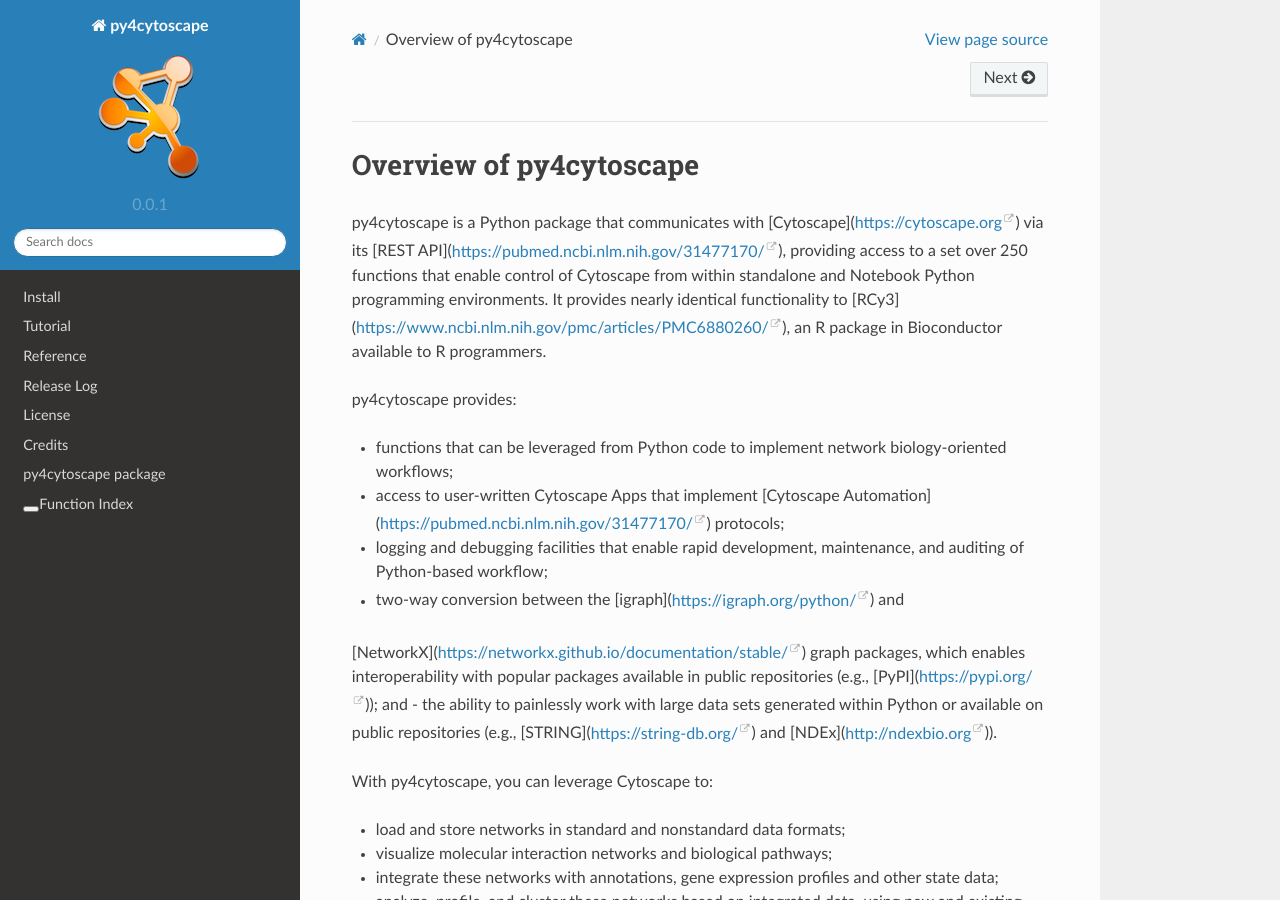
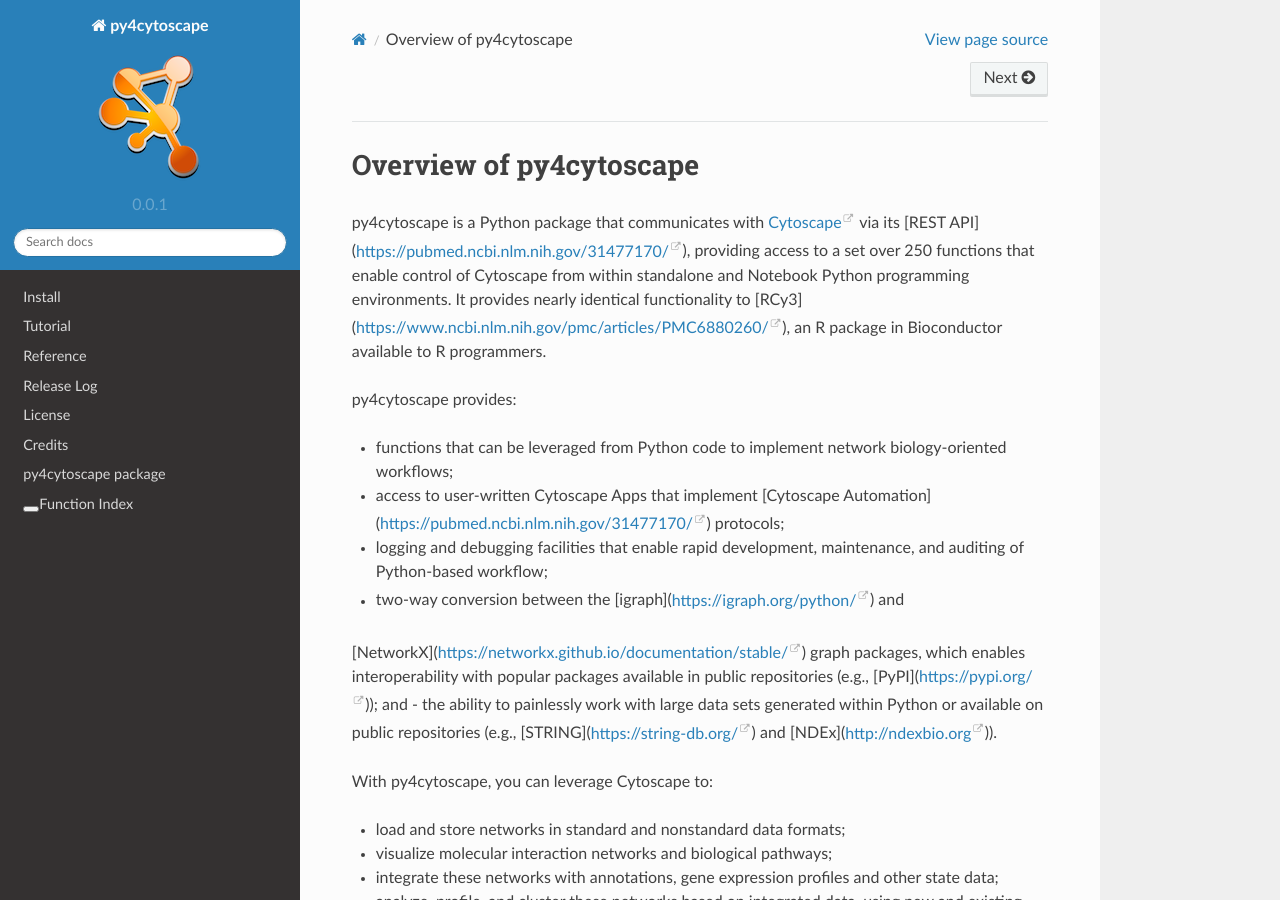
Before and after one commit to cytoscape/py4cytoscape, a Sphinx documentation site: the page built from doc/index.rst, in a window 1280 px wide and 900 px high. Built offline with Sphinx 7.4.7 and the Read the Docs theme 2.0.0, drawn with Linux system fonts in a browser that asks for light colours; pages that are not in the unit, such as notebooks, are missing from menus.

```diff
--- a/doc/index.rst
+++ b/doc/index.rst
@@ -3,7 +3,7 @@
 Overview of py4cytoscape
 ========================
 
-py4cytoscape is a Python package that communicates with [Cytoscape](https://cytoscape.org)
+py4cytoscape is a Python package that communicates with `Cytoscape <https://cytoscape.org>`_
 via its [REST API](https://pubmed.ncbi.nlm.nih.gov/31477170/), providing access to a set over 250 functions that
 enable control of Cytoscape from within standalone and Notebook Python programming environments. It provides
 nearly identical functionality to [RCy3](https://www.ncbi.nlm.nih.gov/pmc/articles/PMC6880260/), an R package in
```
